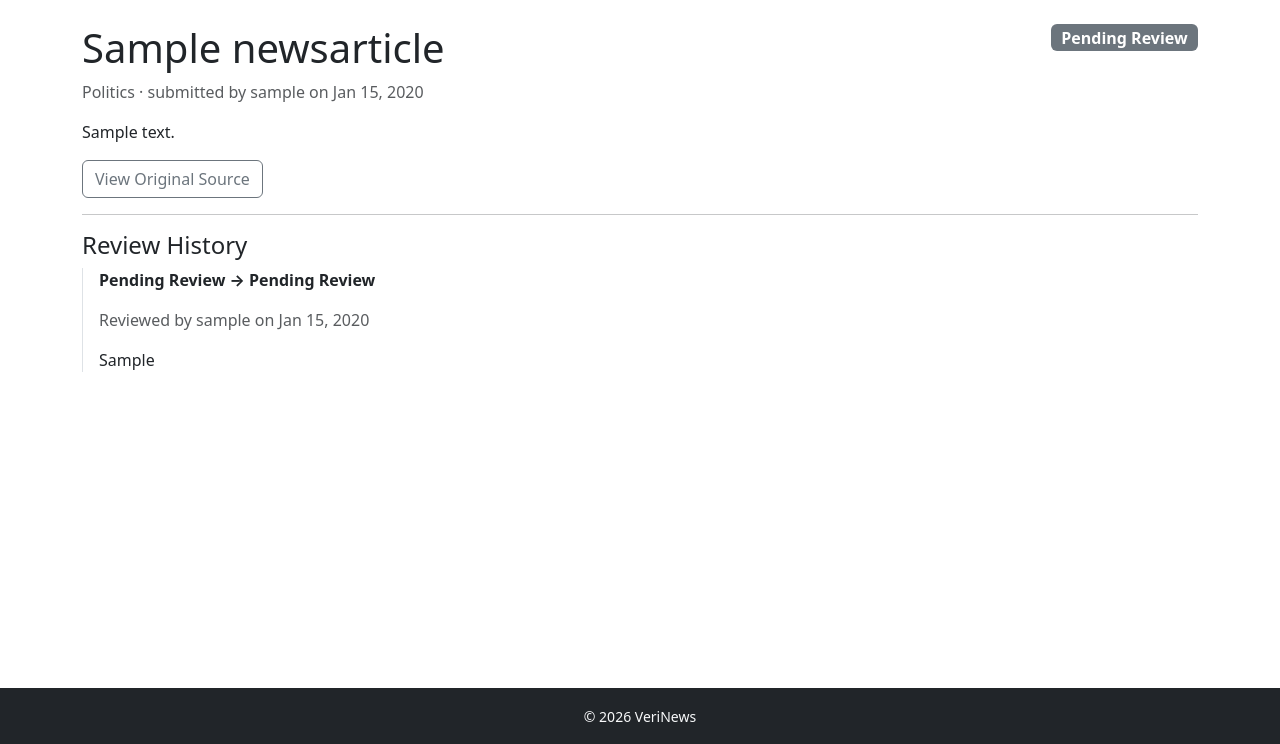
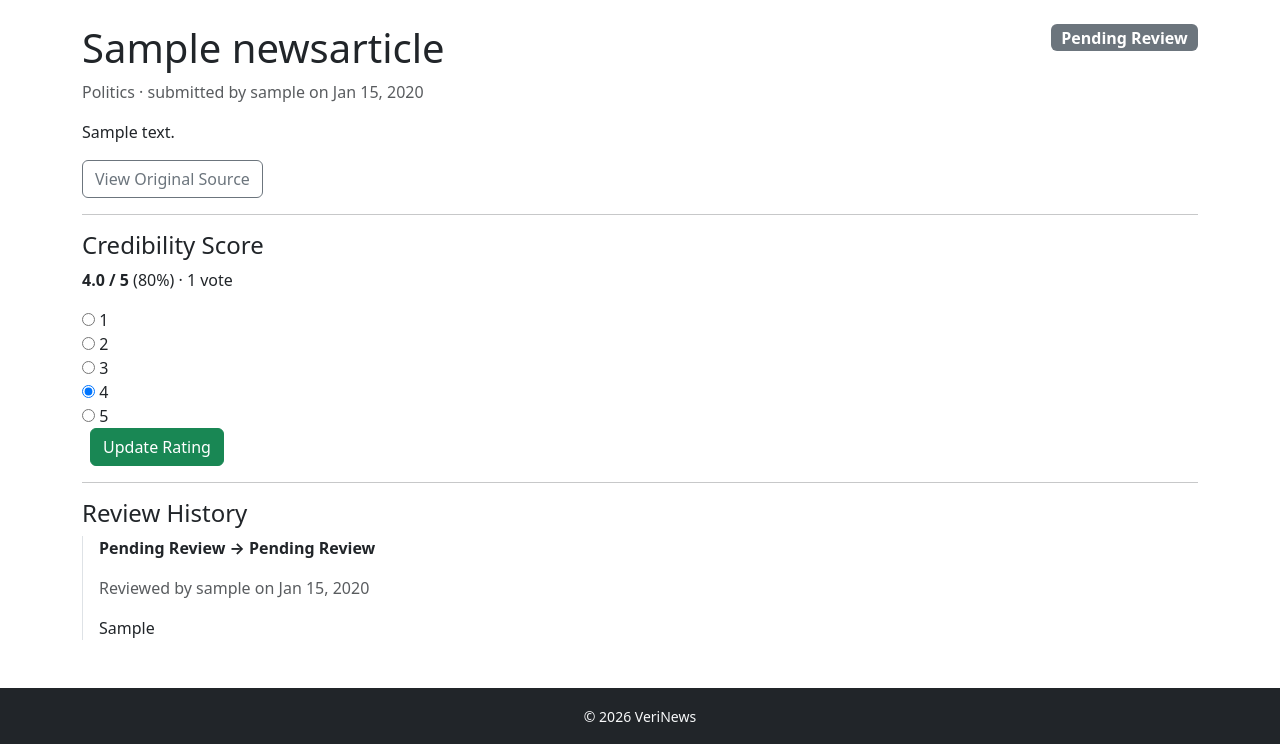
Before and after one commit to mahmed379/verinews, a Django app: page /news/1/ in a window 1280 px wide. Shown: the part 56-800 px from the top of the page. Run offline with Django 5.2, Linux system fonts and the light colour scheme; a user stored in the database is signed in; tables that the repository leaves empty hold one stand-in row (values such as "Sample post").

Commit message:
Milestone 5: Add credibility voting system

```diff
--- a/apps/news/forms.py
+++ b/apps/news/forms.py
@@ -1,7 +1,6 @@
 from django import forms
 
-from .models import NewsArticle
-
+from .models import NewsArticle, CredibilityReview, Vote
 
 class NewsSubmissionForm(forms.ModelForm):
     class Meta:
@@ -39,3 +38,13 @@ class StatusChangeForm(forms.Form):
             )
 
         return new_status
+
+class VoteForm(forms.ModelForm):
+    class Meta:
+        model = Vote
+        fields = ["rating"]
+        widgets = {
+            "rating": forms.RadioSelect(
+                choices=[(i, i) for i in range(1, 6)]
+            ),
+        }
--- a/apps/news/models.py
+++ b/apps/news/models.py
@@ -1,6 +1,7 @@
+from django.db import models
 from django.conf import settings
-from django.db import models
 from django.urls import reverse
+from django.core.validators import MaxValueValidator, MinValueValidator
 
 
 class NewsArticle(models.Model):
@@ -96,3 +97,46 @@ class CredibilityReview(models.Model):
 
     def __str__(self):
         return f"{self.article.title}: {self.previous_status} → {self.new_status}"
+
+class Vote(models.Model):
+    """
+    One credibility rating (1-5) from one user on one article.
+    A user can only have one vote per article.
+    """
+
+    article = models.ForeignKey(
+        NewsArticle,
+        on_delete=models.CASCADE,
+        related_name="votes",
+    )
+
+    user = models.ForeignKey(
+        settings.AUTH_USER_MODEL,
+        on_delete=models.CASCADE,
+        related_name="votes_cast",
+    )
+
+    rating = models.PositiveSmallIntegerField(
+        validators=[
+            MinValueValidator(1),
+            MaxValueValidator(5)
+        ],
+        help_text="1 = not credible, 5 = highly credible",
+    )
+
+    created_at = models.DateTimeField(auto_now_add=True)
+
+    updated_at = models.DateTimeField(auto_now=True)
+
+
+    class Meta:
+        constraints = [
+            models.UniqueConstraint(
+                fields=["article", "user"],
+                name="one_vote_per_user_per_article",
+            )
+        ]
+
+
+    def __str__(self):
+        return f"{self.user} rated {self.article} = {self.rating}"
--- a/apps/news/templates/news/article_detail.html
+++ b/apps/news/templates/news/article_detail.html
@@ -34,7 +34,52 @@
         View Original Source
     </a>
 
+<hr>
 
+<h4>Credibility Score</h4>
+
+{% if vote_count %}
+    <p>
+        <strong>{{ average_rating|floatformat:1 }} / 5</strong>
+        ({{ average_rating_percent }}%)
+        · {{ vote_count }} vote{{ vote_count|pluralize }}
+    </p>
+{% else %}
+    <p class="text-muted">
+        No votes yet — be the first to rate this article.
+    </p>
+{% endif %}
+
+
+{% if user.is_authenticated %}
+
+<form method="post" action="{% url 'news:article_vote' article.pk %}">
+    {% csrf_token %}
+
+    <div>
+    {{ vote_form.rating }}
+    </div>
+
+    <button type="submit" class="btn btn-success ms-2">
+        {% if vote_form.instance.pk %}
+            Update Rating
+        {% else %}
+            Rate Article
+        {% endif %}
+    </button>
+
+</form>
+
+{% else %}
+
+<p>
+    <a href="{% url 'accounts:login' %}">
+        Log in
+    </a>
+    to rate this article.
+</p>
+
+{% endif %}
     {% if article.review_history.exists %}
     <hr>
 
--- a/apps/news/urls.py
+++ b/apps/news/urls.py
@@ -10,4 +10,5 @@ urlpatterns = [
     path("<int:pk>/", views.ArticleDetailView.as_view(), name="article_detail"),
     path("moderate/", views.ModerationQueueView.as_view(), name="moderation_queue"),
     path("<int:pk>/review/", views.review_article, name="article_review"),
+    path("<int:pk>/vote/", views.cast_vote, name="article_vote"),
 ]
--- a/apps/news/views.py
+++ b/apps/news/views.py
@@ -1,9 +1,15 @@
 from django.contrib.auth.mixins import LoginRequiredMixin, UserPassesTestMixin
-from django.shortcuts import get_object_or_404, redirect, render
+from django.shortcuts import render, redirect, get_object_or_404
+
+from django.contrib.auth.mixins import LoginRequiredMixin, UserPassesTestMixin
+from django.contrib.auth.decorators import login_required
+
 from django.views.generic import ListView, DetailView, CreateView
 
-from .forms import NewsSubmissionForm, StatusChangeForm
-from .models import NewsArticle, CredibilityReview
+from django.db.models import Avg, Count
+
+from .forms import NewsSubmissionForm, StatusChangeForm, VoteForm
+from .models import NewsArticle, CredibilityReview, Vote
 
 class ArticleListView(ListView):
     model = NewsArticle
@@ -16,6 +22,37 @@ class ArticleDetailView(DetailView):
     model = NewsArticle
     template_name = "news/article_detail.html"
     context_object_name = "article"
+
+    def get_context_data(self, **kwargs):
+        context = super().get_context_data(**kwargs)
+
+        score = self.object.votes.aggregate(
+            average=Avg("rating"),
+            count=Count("id")
+        )
+
+        average_rating = score["average"]
+
+        context["average_rating"] = average_rating
+        context["vote_count"] = score["count"]
+
+        context["average_rating_percent"] = (
+            round((average_rating / 5) * 100)
+            if average_rating is not None
+            else None
+        )
+
+        if self.request.user.is_authenticated:
+            existing_vote = Vote.objects.filter(
+                article=self.object,
+                user=self.request.user
+            ).first()
+
+            context["vote_form"] = VoteForm(
+                instance=existing_vote
+            )
+
+        return context
 
 
 class ArticleCreateView(LoginRequiredMixin, CreateView):
@@ -146,3 +183,20 @@ def review_article(request, pk):
             "article": article,
         }
     )
+
+@login_required
+def cast_vote(request, pk):
+    article = get_object_or_404(NewsArticle, pk=pk)
+
+    if request.method == "POST":
+        form = VoteForm(request.POST)
+        if form.is_valid():
+            Vote.objects.update_or_create(
+                article=article,
+                user=request.user,
+                defaults={
+                    "rating": form.cleaned_data["rating"]
+                },
+            )
+
+    return redirect(article.get_absolute_url())
```
Also changed, not shown: apps/news/admin.py (+5 -3 lines), apps/news/migrations/0003_vote_vote_one_vote_per_user_per_article.py (added).
